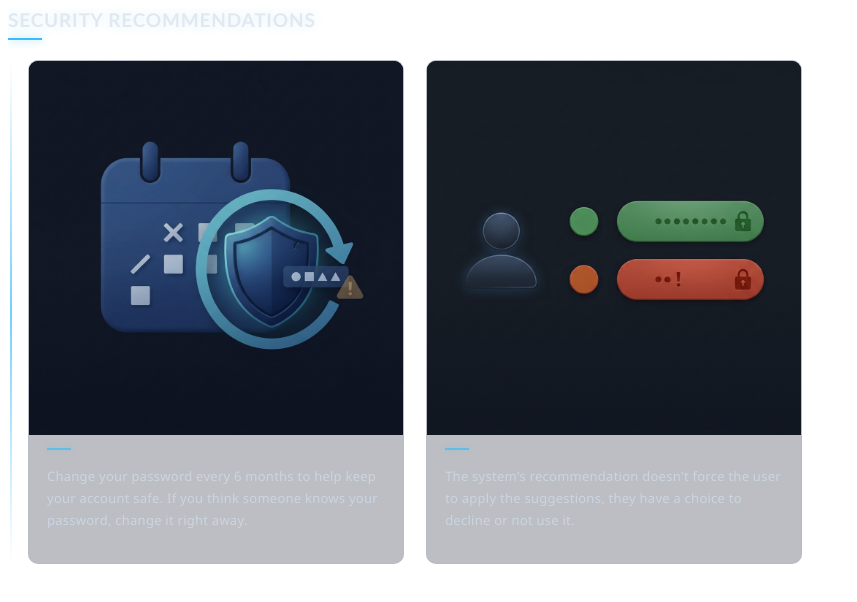
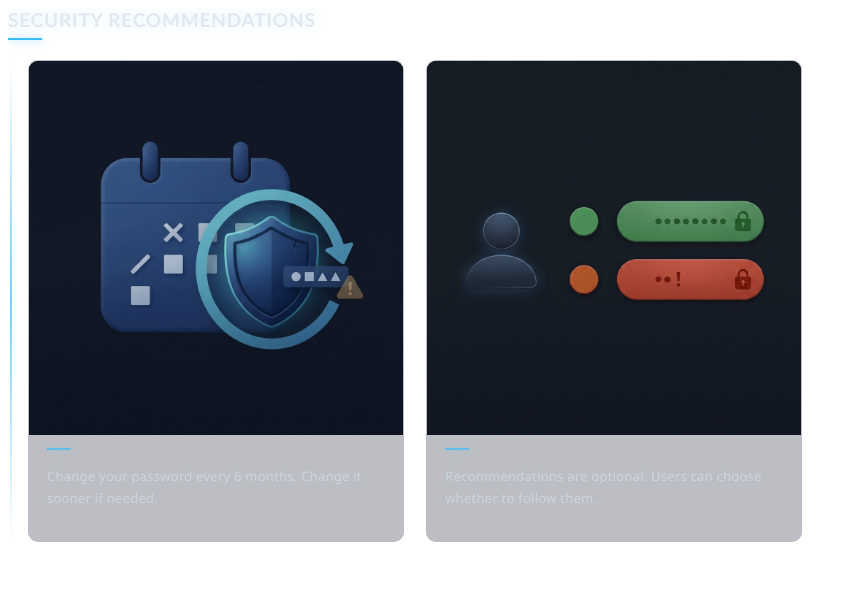
Before and after one commit to ERosebelle/ThesisSystemLatest-copy, a plain HTML site: page frontend/pages/components/recommendation.html in a window 1280 px wide. Shown: the whole page, without its empty margins (0-857 px from the left). Drawn offline with Linux system fonts and the light colour scheme; files whose address does not match are found by name.

Commit message:
Update frontend wording

```diff
--- a/backend/server.js
+++ b/backend/server.js
@@ -771,7 +771,7 @@ function getStrategies(vulnerabilityType, extractedFeatures, password, treeRoot,
         technicalBreakdown.remediation = `Consider making it longer and using different types of characters to expand the overall combination pool.`;
     }
 
-    tips.push("Consider enabling Multi-Factor Authentication (MFA) to add an extra verification step if someone discovers your password.");
+    tips.push("Enable MFA for extra protection.");
 
     if (recommendationResult && recommendationResult.label && RECOMMENDATION_LABEL_TEMPLATES[recommendationResult.label]) {
         tips.push(
--- a/frontend/pages/components/recommendation.html
+++ b/frontend/pages/components/recommendation.html
@@ -55,9 +55,7 @@
                     </div>
 
                     <p class="recommendation-text">
-                        The system's recommendation doesn't force the user
-                        to apply the suggestions, they have a choice to
-                        decline or not use it.
+                        Recommendations are optional. Users can choose whether to follow them.
                     </p>
 
                 </article>
@@ -80,9 +78,7 @@
                     </div>
 
                     <p class="recommendation-text">
-                        Change your password every 6 months to help keep
-                        your account safe. If you think someone knows your
-                        password, change it right away.
+                        Change your password every 6 months. Change it sooner if needed.
                     </p>
 
                 </article>
```
